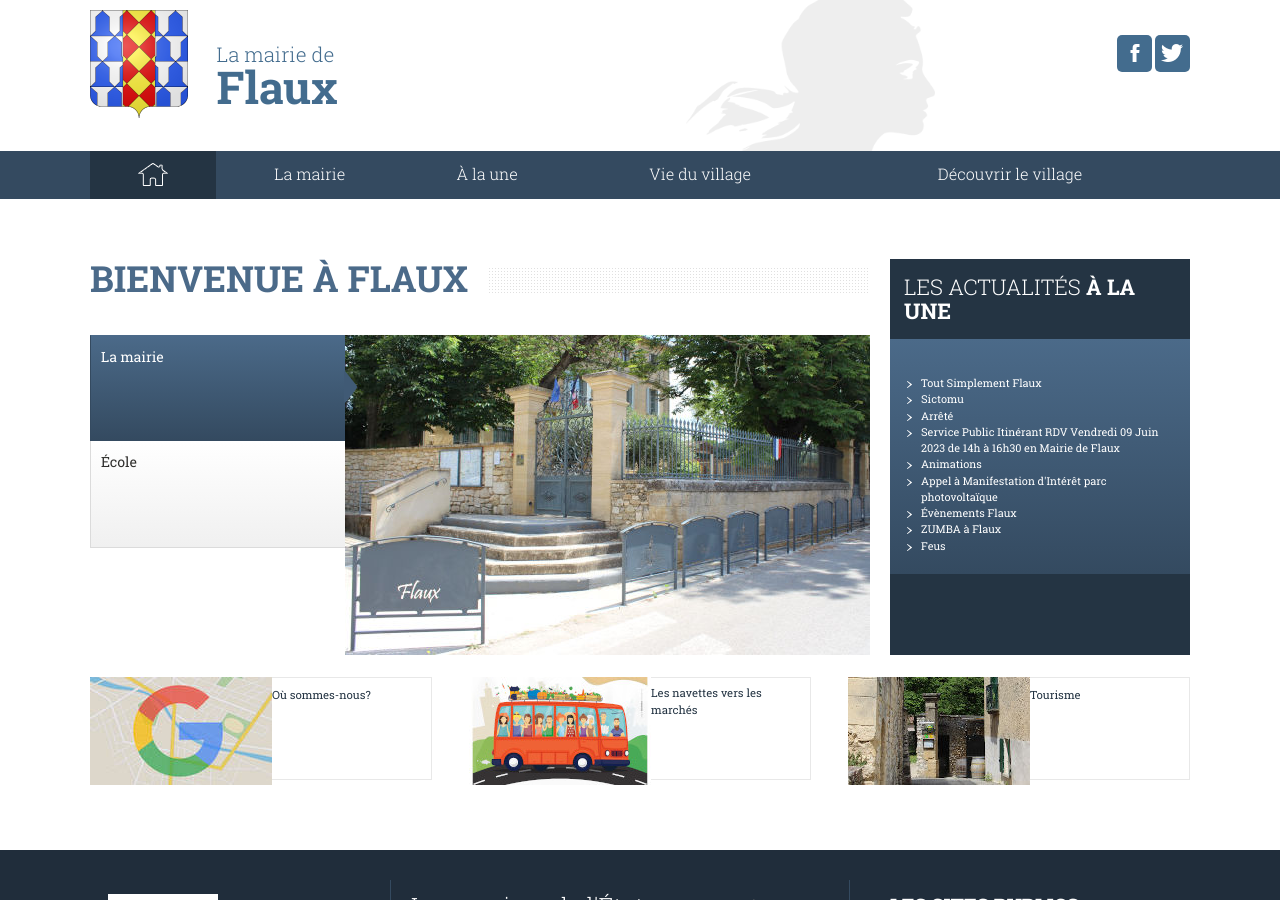
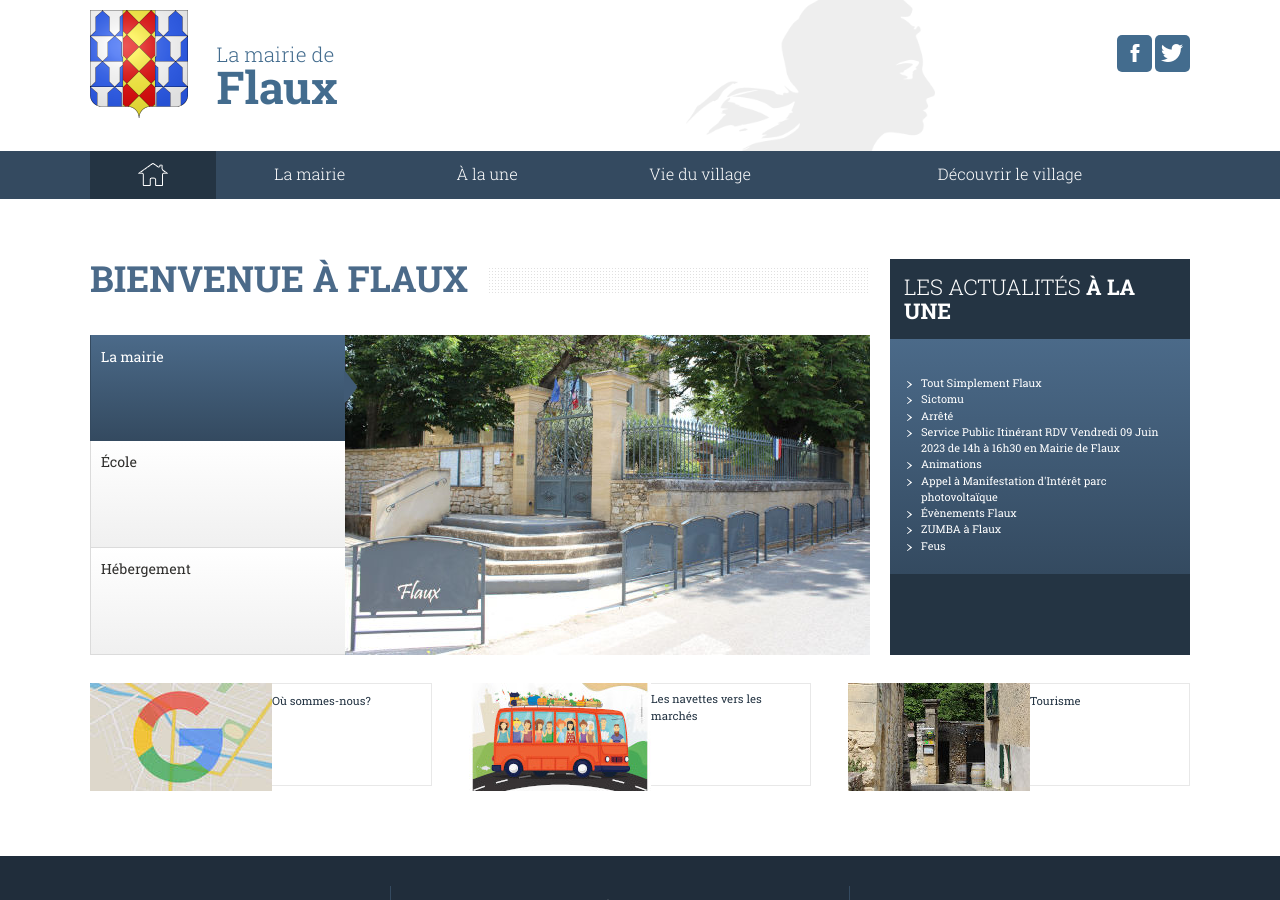
Before and after one commit to Flaux-Village/flaux-village.github.io, a Jekyll site: the page built from index.md, in a window 1280 px wide and 900 px high. Built offline with Jekyll 4.4.1, drawn with Linux system fonts in a browser that asks for light colours.

Commit message:
Update index.md

```diff
--- a/index.md
+++ b/index.md
@@ -13,6 +13,11 @@ onglets_principaux:
   addresse: /ecole.html
   illustration: /assets/illustrations/525_320_Flauxbanner3_3614.jpg
   description_illustration: école de Flaux
+- titre: Hébergement
+  addresse: /hebergements.html
+  illustration: /assets/illustrations/525_320_flauxtapas_3622.jpg
+  description_illustration: hebergement Flaux
+
 articles_en_vedette:
 - titre: Où sommes-nous?
   addresse: https://www.google.com/maps/dir//Mairie,+7+Rue+de+la+Mairie,+30700+Flaux/@44.0126437,4.4763609,13z/data=!4m8!4m7!1m0!1m5!1m1!1s0x12b5b63c3159cc4b:0x9feb3ce2c7fcb932!2m2!1d4.504586!2d44.020724modestes_frontpageactussecondaires.png
```
